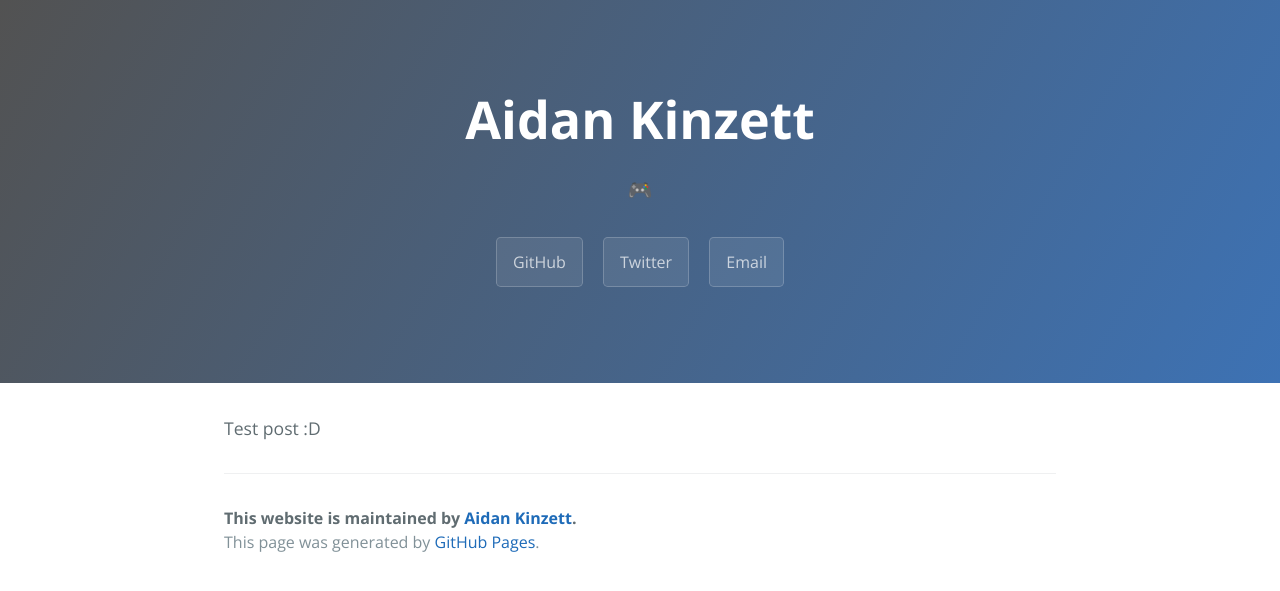
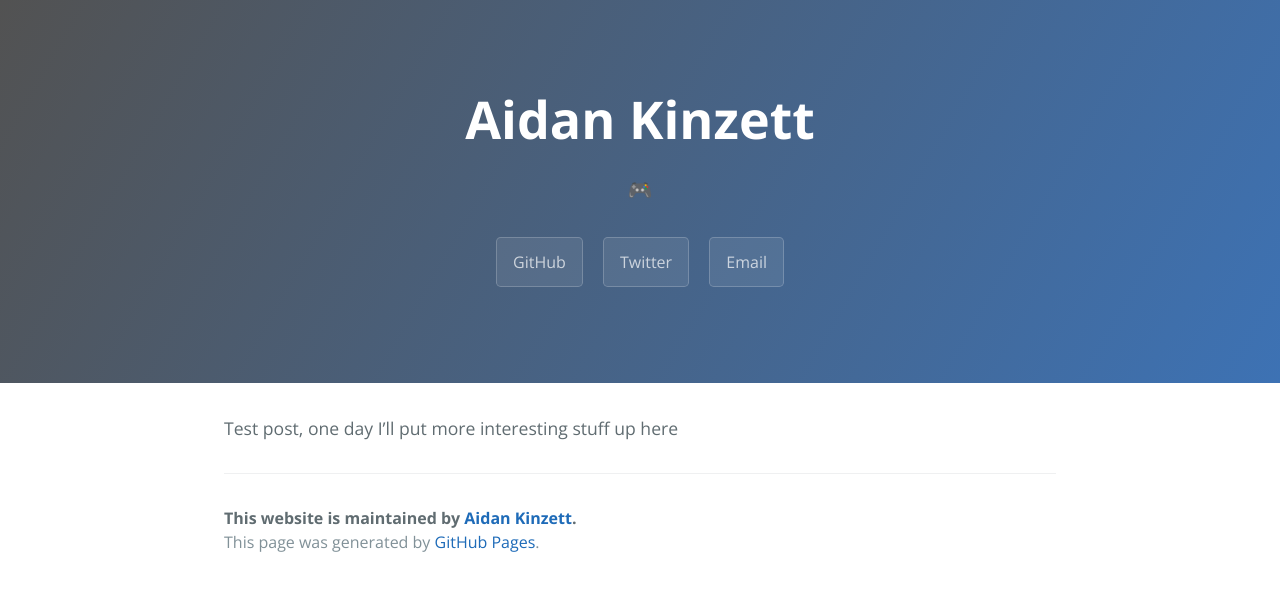
Before and after one commit to aidankinzett/aidankinzett.github.io, a Jekyll site: the page built from _posts/2017-06-20-first-post.md, in a window 1280 px wide. Shown: the top 591 px of the page. Built offline with Jekyll 4.4.1, drawn with Linux system fonts in a browser that asks for light colours.

Commit message:
edited content of first post

```diff
--- a/_posts/2017-06-20-first-post.md
+++ b/_posts/2017-06-20-first-post.md
@@ -5,4 +5,4 @@ date:   2017-06-20 23:10:00
 categories: main
 ---
 
-Test post :D
+Test post, one day I'll put more interesting stuff up here
```
